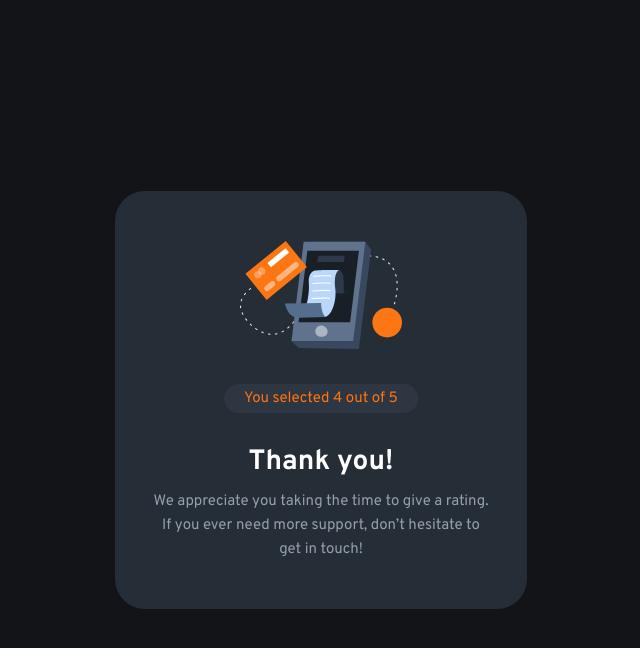
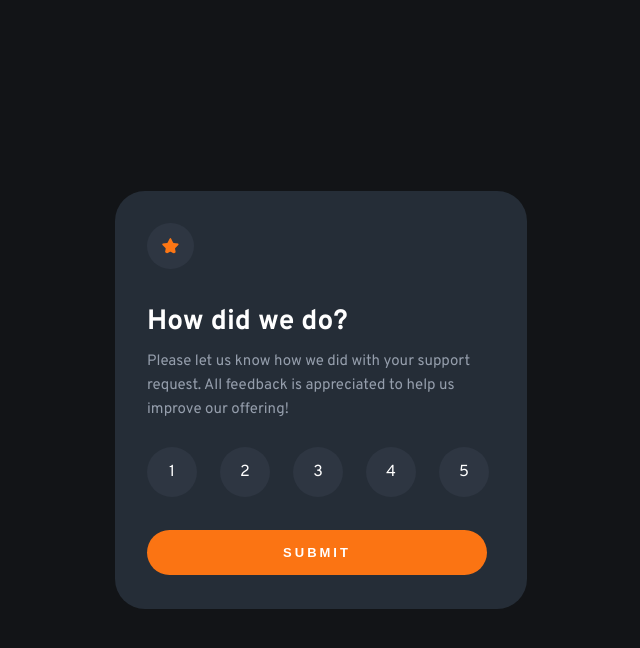
Before and after one commit to LGfariaZ/interactive-rating, a plain HTML site: page index.html in a window 1280 px wide. Both pictures are taken after a click on the button "SUBMIT". Shown: the whole page, without its empty margins (319-959 px from the left). Drawn offline with Linux system fonts and the light colour scheme.

Commit message:
Arrumando código para quando o usuário não escolher uma opção

```diff
--- a/index.html
+++ b/index.html
@@ -35,7 +35,7 @@
 
         <section class="container-enviado esconder" id="enviado">
             <img src="./src/images/illustration-thank-you.svg" alt="Imagem nota enviada" class="imagem-envio">
-            <p class="frase-nota">You selected <span class="nota-escolhida">4</span> out of 5</p>
+            <p class="frase-nota">You selected <span class="nota-escolhida"></span> out of 5</p>
             <h1 class="titulo">  Thank you!</h1>
             <p class="texto">We appreciate you taking the time to give a rating. If you ever need more support, don’t hesitate to get in touch!</p>
         </section>
--- a/src/js/index.js
+++ b/src/js/index.js
@@ -20,6 +20,10 @@ botaoEnviar.addEventListener("click", function(){
 
     const notalSelecionadaAtual = document.querySelector(".selecionada");
 
+    if(notalSelecionadaAtual.value == ""){
+        return;
+    }
+
     containerAvaliacao.classList.add("esconder");
     containerEnviado.classList.remove("esconder");
 
```
